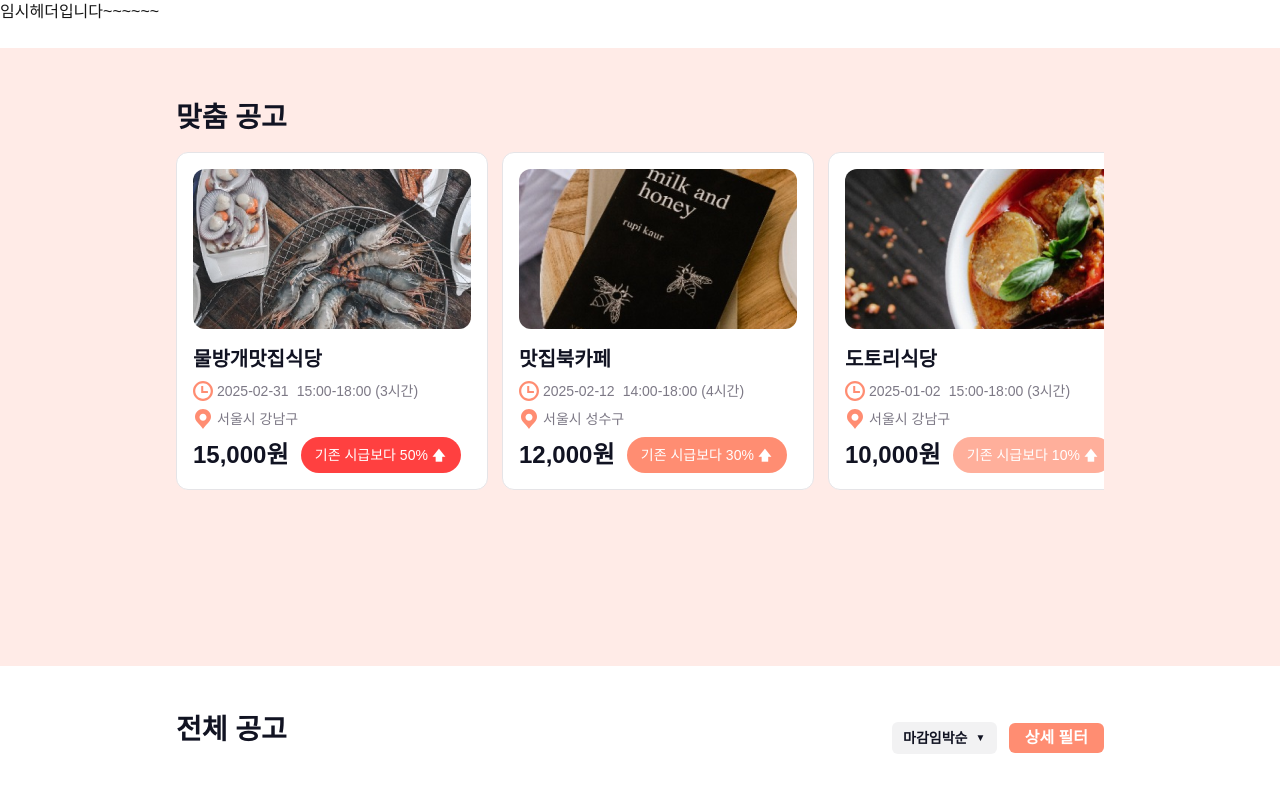
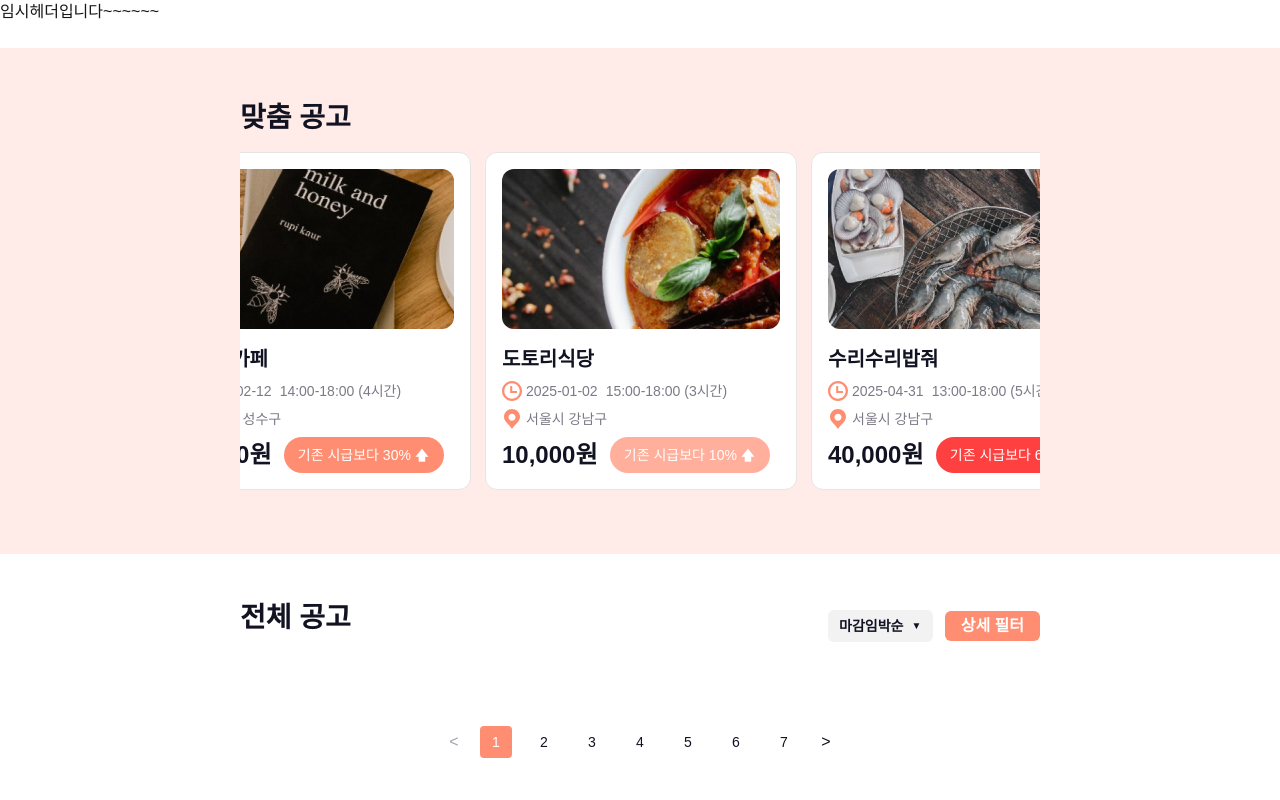
Before and after one commit to kimdohoon2/The-Julge, a Next.js app: page /posts in a window 1280 px wide. Shown: the top 800 px of the page. Built offline with nearby package versions, Linux system fonts and the light colour scheme; a web font is replaced by a local one.

Commit message:
feat(slider): 자동 슬라이더 기능 추가 및 컨테이너 패딩 변경

```diff
--- a/src/app/components/CardList.tsx
+++ b/src/app/components/CardList.tsx
@@ -3,17 +3,22 @@
 import { Swiper, SwiperSlide } from 'swiper/react';
 import 'swiper/css';
 import 'swiper/css/free-mode';
-import { FreeMode } from 'swiper/modules';
+import 'swiper/css/autoplay';
+import { FreeMode, Autoplay } from 'swiper/modules';
 import Card from './Card';
 import CardMockData from './CardMockData';
 
 export default function CardList() {
   return (
     <Swiper
-      modules={[FreeMode]}
+      modules={[FreeMode, Autoplay]}
       spaceBetween={12}
-      slidesPerView={'auto'}
+      slidesPerView={2}
       freeMode={true}
+      autoplay={{
+        delay: 3000,
+        disableOnInteraction: false,
+      }}
       breakpoints={{
         640: { spaceBetween: 14 },
       }}
--- a/src/app/posts/page.tsx
+++ b/src/app/posts/page.tsx
@@ -3,7 +3,7 @@ import DetailedFilter from '../components/DetailedFilter';
 import Pagination from '../components/Pagination';
 import PostDropdown from '../components/PostDropdown';
 
-const container = 'px-4 pb-4 pt-10 sm:px-6 sm:pb-4 lg:px-44 lg:pb-44';
+const container = 'px-4 pb-4 pt-10 sm:px-6 sm:pb-4 lg:px-60 lg:pb-16';
 
 export default function Posts() {
   const totalItems = 132; // 제가 임시로 지정해둔 전체 아이템 수 입니다
```
